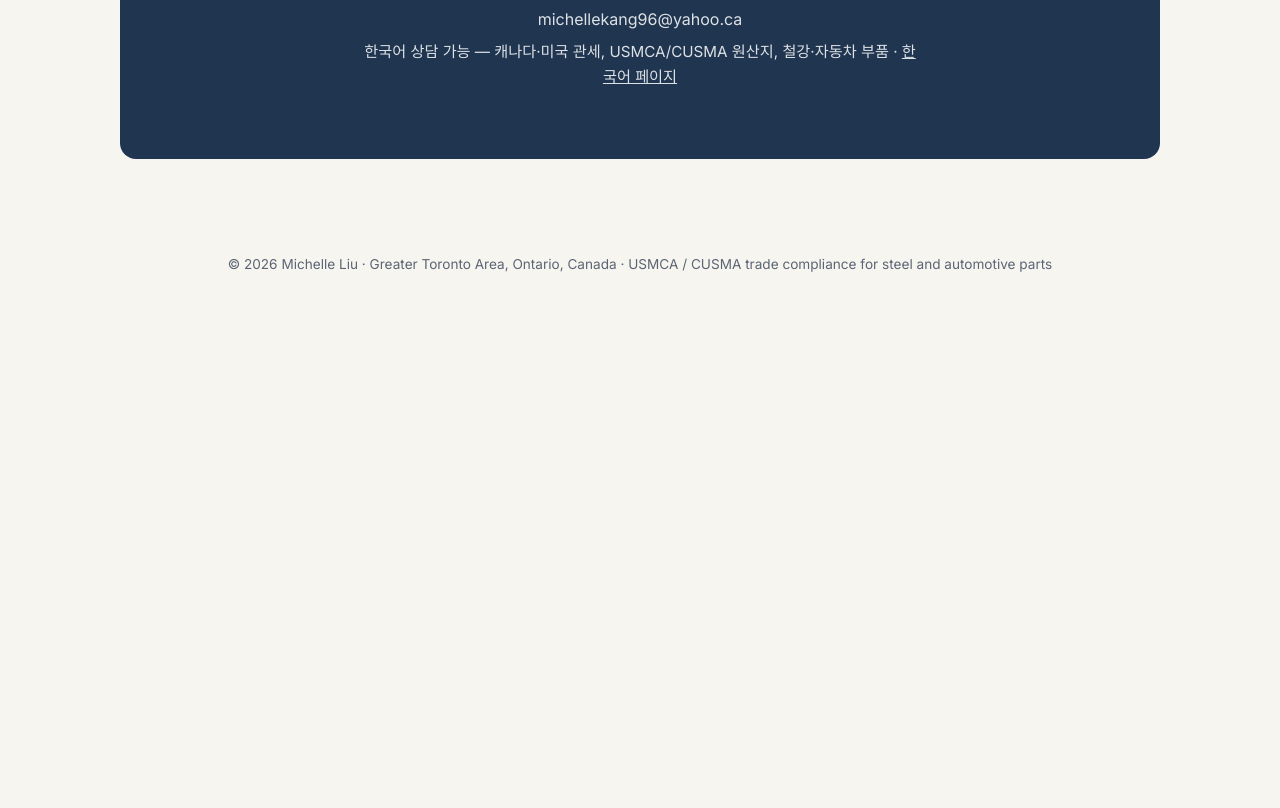
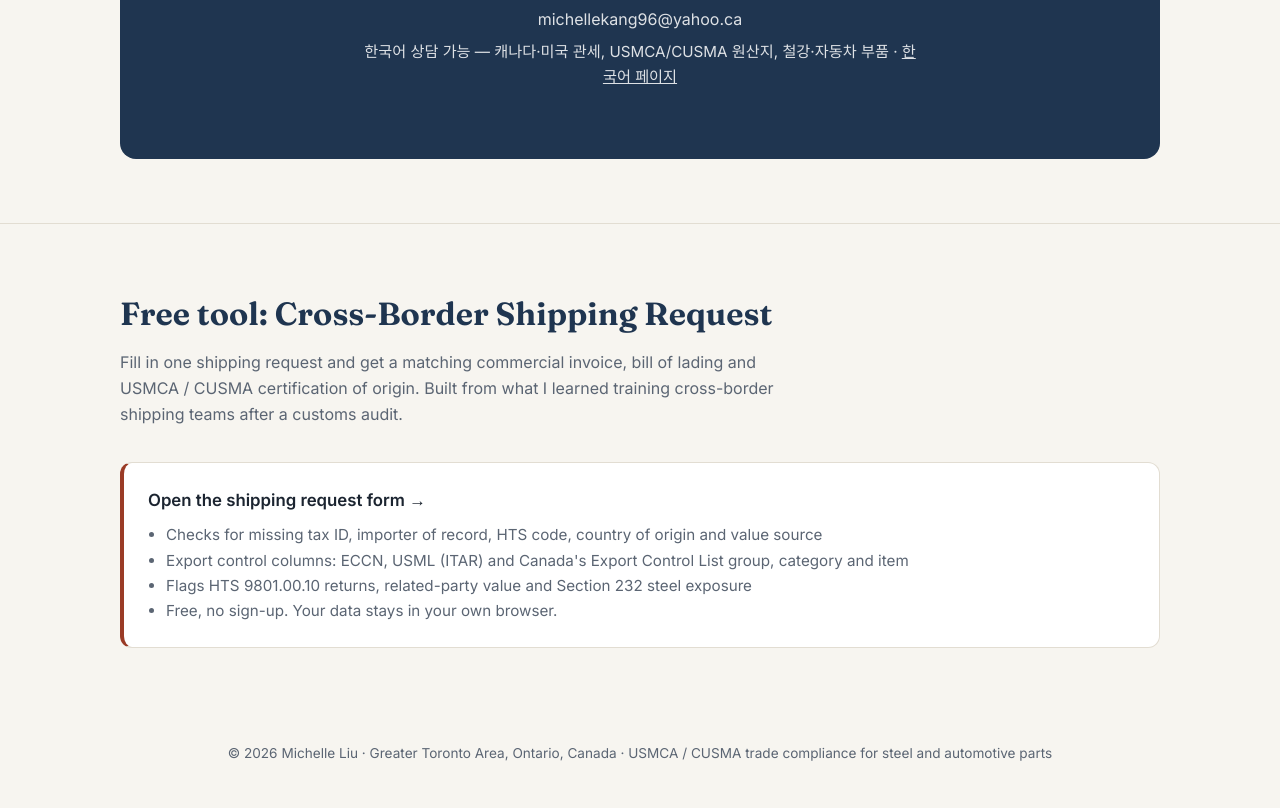
Before and after one commit to jeonghiykang-tech/jeonghiykang-tech.github.io, a plain HTML site: page index.html in a window 1280 px wide. Shown: the part 5752-6560 px from the top of the page. Before the commit the page ends 6071 px from the top, so only its background shows below. Drawn offline with Linux system fonts and the light colour scheme.

Commit message:
Add AdSense ad slot and link shipping request tool
Co-Authored-By: Claude Opus 5.5 <noreply@anthropic.com>
Claude-Session: https://claude.ai/code/session_012dkKovGpvqRzZwtM8AYMfw

```diff
--- a/index.html
+++ b/index.html
@@ -4,6 +4,8 @@
 <meta charset="utf-8">
 <meta name="viewport" content="width=device-width, initial-scale=1">
 <meta name="google-site-verification" content="ifjySKfyHJT91OlYWClj5SfODJMwTjZ7Yo43KYFg8uM" />
+<script async src="https://pagead2.googlesyndication.com/pagead/js/adsbygoogle.js?client=ca-pub-3091236865638643" crossorigin="anonymous"></script>
+<meta name="google-adsense-account" content="ca-pub-3091236865638643">
 <meta name="naver-site-verification" content="240e5a9fbf0c6f8b3a7f3a99aae8b2f6d028278f" />
 <title>Michelle Liu | USMCA / CUSMA Trade Compliance Consultant – Steel &amp; Auto Parts | Ontario, Canada</title>
 <meta name="description" content="Michelle Liu – Canada–U.S. customs and trade compliance specialist for steel and automotive parts companies. USMCA/CUSMA rules of origin, Section 232 tariffs, Finance Canada remission, CBSA &amp; CBP. English/Korean. Greater Toronto Area.">
@@ -366,6 +368,22 @@
   </div>
 </section>
 
+<section id="tools">
+  <div class="wrap">
+    <h2>Free tool: Cross-Border Shipping Request</h2>
+    <p class="sub">Fill in one shipping request and get a matching commercial invoice, bill of lading and USMCA / CUSMA certification of origin. Built from what I learned training cross-border shipping teams after a customs audit.</p>
+    <a class="card feature" style="text-decoration:none;display:block" href="shipping-request-form/">
+      <h3>Open the shipping request form →</h3>
+      <ul>
+        <li>Checks for missing tax ID, importer of record, HTS code, country of origin and value source</li>
+        <li>Export control columns: ECCN, USML (ITAR) and Canada's Export Control List group, category and item</li>
+        <li>Flags HTS 9801.00.10 returns, related-party value and Section 232 steel exposure</li>
+        <li>Free, no sign-up. Your data stays in your own browser.</li>
+      </ul>
+    </a>
+  </div>
+</section>
+
 <footer>© 2026 Michelle Liu · Greater Toronto Area, Ontario, Canada · USMCA / CUSMA trade compliance for steel and automotive parts</footer>
 
 </body>
--- a/sitemap.xml
+++ b/sitemap.xml
@@ -44,4 +44,8 @@
     <xhtml:link rel="alternate" hreflang="ko" href="https://jeonghiykang-tech.github.io/ko-232-gwanse-cheolgang-jadongcha.html"/>
     <xhtml:link rel="alternate" hreflang="x-default" href="https://jeonghiykang-tech.github.io/section-232-steel-auto-parts-2026.html"/>
   </url>
+  <url>
+    <loc>https://jeonghiykang-tech.github.io/shipping-request-form/</loc>
+    <lastmod>2026-11-16</lastmod>
+  </url>
 </urlset>
```
Also changed, not shown: ads.txt (added).
